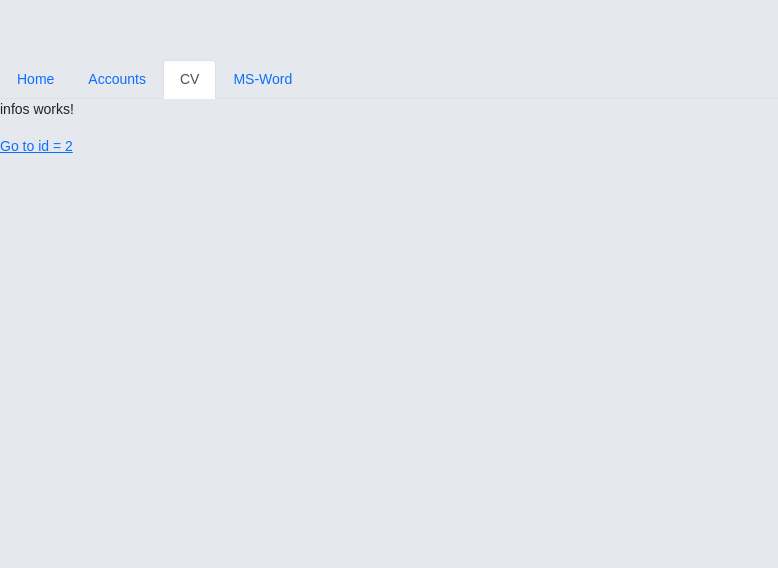
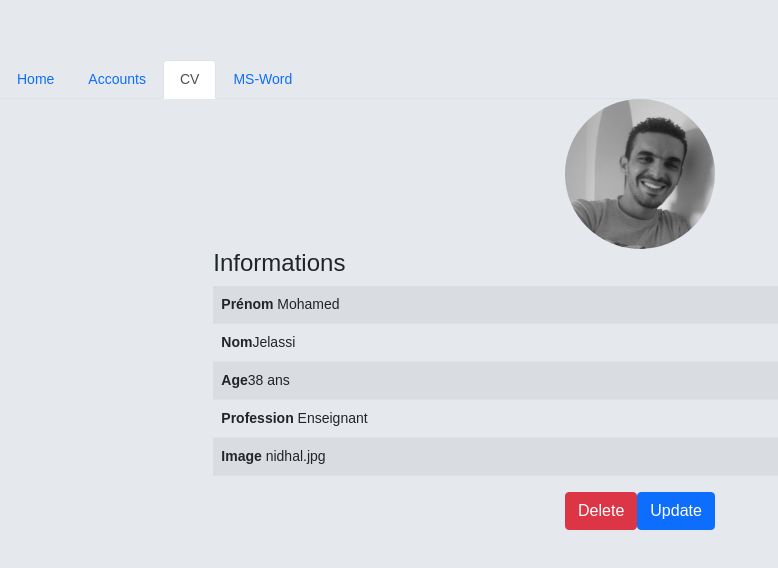
Before and after one commit to n2sy/LaPoste-II, an Angular app: page /cv/1 in a window 1280 px wide. Shown: the top 568 px of the page, without its empty margins (0-778 px from the left). Built offline with nearby package versions, Linux system fonts and the light colour scheme.

Commit message:
add  infos

```diff
--- a/src/app/infos/infos.component.html
+++ b/src/app/infos/infos.component.html
@@ -1,3 +1,54 @@
-<p>infos works!</p>
+<div class="d-flex justify-content-center">
+    <div class="col-lg-8 push-lg-4">
+        <div class="tab-content p-b-3">
+            <div class="tab-pane active" id="profile">
 
-<a [routerLink]="['/cv', '2']">Go to id = 2</a>
+                <div class="d-flex justify-content-center">
+                    <img width="150px" height="150px" class="rounded-circle align-content-center"
+                        src="../../assets/{{ cand.avatar }}" alt="">
+                </div>
+                <div class="row">
+                    <div class="col-md-12">
+                        <h4 class="m-t-2"><span class="fa fa-clock-o ion-clock pull-xs-right"></span> Informations</h4>
+                        <table class="table table-hover table-striped">
+                            <tbody>
+                                <tr>
+                                    <td>
+                                        <strong>Prénom</strong> {{ cand.prenom }}
+                                    </td>
+                                </tr>
+                                <tr>
+                                    <td>
+                                        <strong>Nom</strong>{{ cand.nom }}
+                                    </td>
+                                </tr>
+                                <tr>
+                                    <td>
+                                        <strong>Age</strong>{{ cand.age }} ans
+                                </tr>
+                                <tr>
+                                    <td>
+                                        <strong>Profession</strong> {{ cand.profession }}
+                                    </td>
+                                </tr>
+                                <tr>
+                                    <td>
+                                        <strong>Image</strong> {{ cand.avatar }}
+                                    </td>
+                                </tr>
+                            </tbody>
+                        </table>
+                        <div class="d-flex justify-content-center">
+                            <button class="btn btn-danger">
+                                Delete
+                            </button>
+                            <button class="btn btn-primary">
+                                Update
+                            </button>
+                        </div>
+                    </div>
+                </div>
+            </div>
+        </div>
+    </div>
+</div>
--- a/src/app/infos/infos.component.ts
+++ b/src/app/infos/infos.component.ts
@@ -1,5 +1,6 @@
 import { Component, OnInit } from '@angular/core';
 import { ActivatedRoute, ParamMap, Params } from '@angular/router';
+import { ListCandidatsService } from '../list-candidats.service';
 
 @Component({
   selector: 'app-infos',
@@ -7,7 +8,11 @@ import { ActivatedRoute, ParamMap, Params } from '@angular/router';
   styleUrls: ['./infos.component.css'],
 })
 export class InfosComponent implements OnInit {
-  constructor(private activatedRoute: ActivatedRoute) {}
+  cand;
+  constructor(
+    private activatedRoute: ActivatedRoute,
+    private candSer: ListCandidatsService
+  ) {}
 
   ngOnInit(): void {
     // this.activatedRoute.params.subscribe({
@@ -22,6 +27,7 @@ export class InfosComponent implements OnInit {
     this.activatedRoute.paramMap.subscribe({
       next: (p: ParamMap) => {
         console.log(p.get('id'));
+        this.cand = this.candSer.getCandidatById(p.get('id'));
       },
     });
   }
--- a/src/app/list-candidats.service.ts
+++ b/src/app/list-candidats.service.ts
@@ -16,6 +16,10 @@ export class ListCandidatsService {
     return this.listCandidats;
   }
 
+  getCandidatById(id) {
+    return this.listCandidats.find((c) => c._id == id);
+  }
+
   showMessage() {
     alert('Je suis le service !');
   }
```
